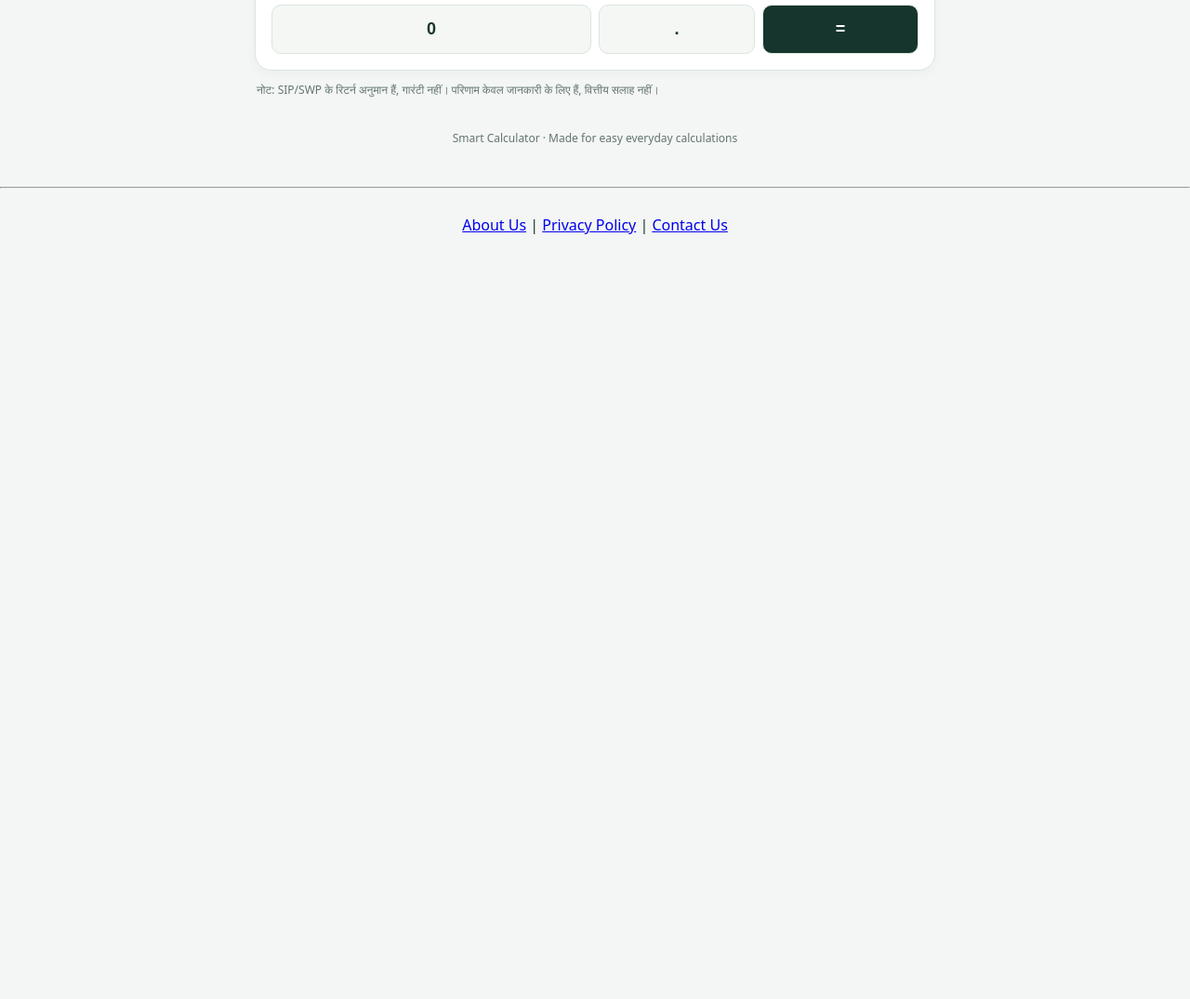
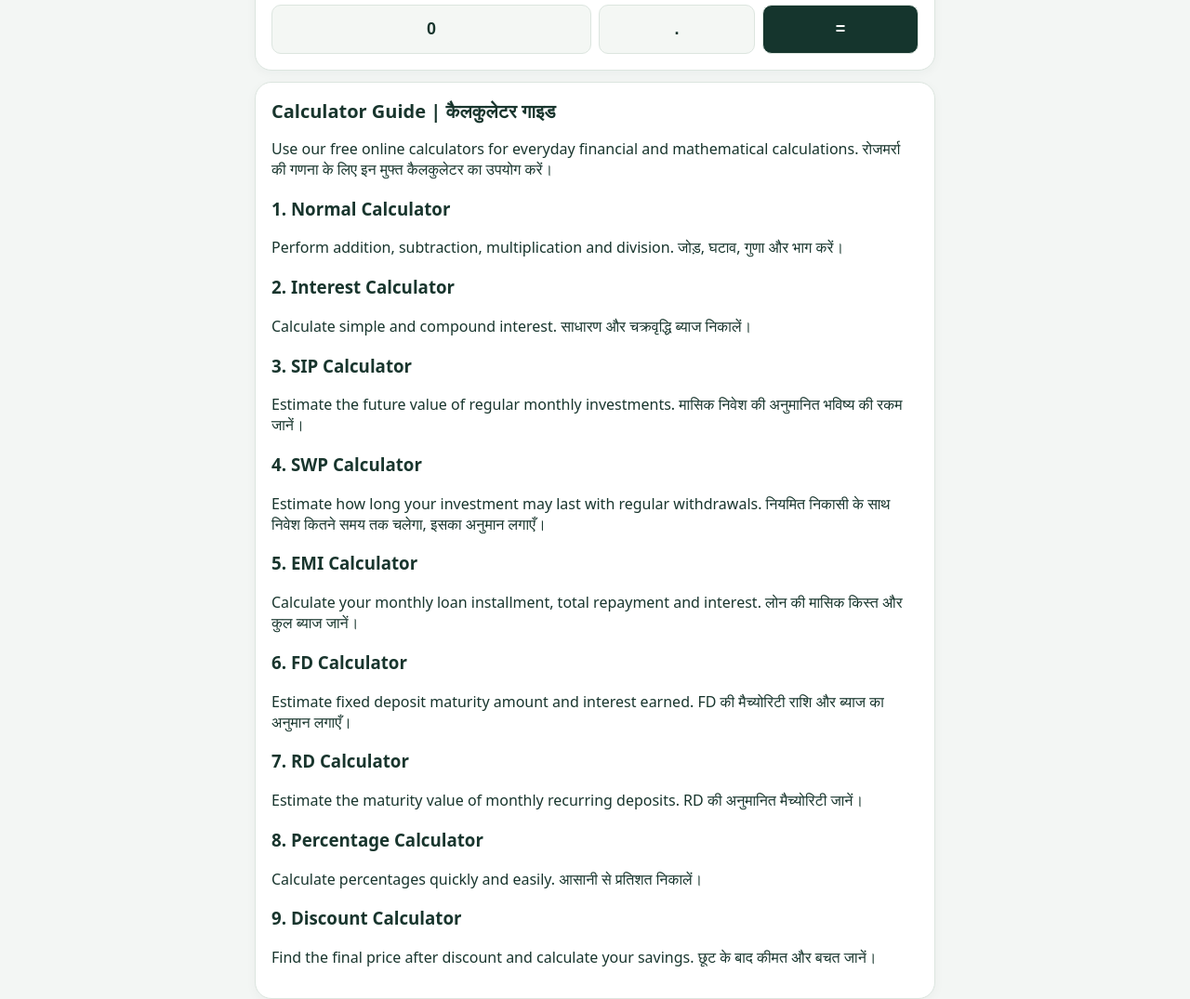
Before and after one commit to generate1-2/smart-calculator, a plain HTML site: page index.html in a window 1280 px wide. Shown: the part 1074-2149 px from the top of the page at 93% size. Before the commit the page ends 1347 px from the top, so only its background shows below. Drawn offline with Linux system fonts and the light colour scheme.

Commit message:
Add calculator guide section to index.html
Added a calculator guide section with descriptions for various calculators.

```diff
--- a/index.html
+++ b/index.html
@@ -5,7 +5,39 @@
 </style></head><body>
 <header><div class="wrap" style="padding:0"><small>SMART TOOLS</small><h1>Smart Calculator</h1><p>स्मार्ट कैलकुलेटर · Hindi + English</p></div></header>
 <main class="wrap"><div class="toolbar"><button id="hiBtn" class="active" onclick="setLang('hi')">हिंदी</button><button id="enBtn" onclick="setLang('en')">English</button></div>
-<div class="section-title" id="chooseTitle">कैलकुलेटर चुनें / Choose a calculator</div><div class="grid" id="menu"></div><section class="panel" id="toolPanel"></section><p class="note" id="disclaimer">नोट: SIP/SWP के रिटर्न अनुमान हैं, गारंटी नहीं। परिणाम केवल जानकारी के लिए हैं, वित्तीय सलाह नहीं।</p><div class="footer">Smart Calculator · Made for easy everyday calculations</div></main>
+<div class="section-title" id="chooseTitle">कैलकुलेटर चुनें / Choose a calculator</div><div class="grid" id="menu"></div><section class="panel" id="toolPanel"></section>
+<section class="panel" id="calculator-guide">
+<h2>Calculator Guide | कैलकुलेटर गाइड</h2>
+<p>Use our free online calculators for everyday financial and mathematical calculations. रोजमर्रा की गणना के लिए इन मुफ्त कैलकुलेटर का उपयोग करें।</p>
+
+<h3>1. Normal Calculator</h3>
+<p>Perform addition, subtraction, multiplication and division. जोड़, घटाव, गुणा और भाग करें।</p>
+
+<h3>2. Interest Calculator</h3>
+<p>Calculate simple and compound interest. साधारण और चक्रवृद्धि ब्याज निकालें।</p>
+
+<h3>3. SIP Calculator</h3>
+<p>Estimate the future value of regular monthly investments. मासिक निवेश की अनुमानित भविष्य की रकम जानें।</p>
+
+<h3>4. SWP Calculator</h3>
+<p>Estimate how long your investment may last with regular withdrawals. नियमित निकासी के साथ निवेश कितने समय तक चलेगा, इसका अनुमान लगाएँ।</p>
+
+<h3>5. EMI Calculator</h3>
+<p>Calculate your monthly loan installment, total repayment and interest. लोन की मासिक किस्त और कुल ब्याज जानें।</p>
+
+<h3>6. FD Calculator</h3>
+<p>Estimate fixed deposit maturity amount and interest earned. FD की मैच्योरिटी राशि और ब्याज का अनुमान लगाएँ।</p>
+
+<h3>7. RD Calculator</h3>
+<p>Estimate the maturity value of monthly recurring deposits. RD की अनुमानित मैच्योरिटी जानें।</p>
+
+<h3>8. Percentage Calculator</h3>
+<p>Calculate percentages quickly and easily. आसानी से प्रतिशत निकालें।</p>
+
+<h3>9. Discount Calculator</h3>
+<p>Find the final price after discount and calculate your savings. छूट के बाद कीमत और बचत जानें।</p>
+</section>
+  <p class="note" id="disclaimer">नोट: SIP/SWP के रिटर्न अनुमान हैं, गारंटी नहीं। परिणाम केवल जानकारी के लिए हैं, वित्तीय सलाह नहीं।</p><div class="footer">Smart Calculator · Made for easy everyday calculations</div></main>
 <script>
 let lang='hi',current='normal',expr='';const names={normal:['Normal Calculator','सामान्य कैलकुलेटर'],interest:['Interest Calculator','ब्याज कैलकुलेटर'],sip:['SIP Calculator','SIP निवेश कैलकुलेटर'],swp:['SWP Calculator','SWP निकासी कैलकुलेटर'],emi:['Loan EMI Calculator','लोन EMI कैलकुलेटर'],fd:['FD Calculator','FD कैलकुलेटर'],rd:['RD Calculator','RD कैलकुलेटर'],percent:['Percentage Calculator','प्रतिशत कैलकुलेटर'],discount:['Discount Calculator','डिस्काउंट कैलकुलेटर']};const desc={normal:['Basic maths','जोड़, घटाव, गुणा, भाग'],interest:['Simple & compound interest','साधारण और चक्रवृद्धि ब्याज'],sip:['Monthly investment estimate','मासिक निवेश का अनुमान'],swp:['Monthly withdrawal estimate','मासिक निकासी का अनुमान'],emi:['Monthly loan payment','मासिक लोन किस्त'],fd:['Fixed deposit maturity','FD की मैच्योरिटी'],rd:['Recurring deposit estimate','RD की अनुमानित रकम'],percent:['Find percentage','प्रतिशत निकालें'],discount:['Sale price and savings','छूट और अंतिम कीमत']};const money=n=>'₹'+(Number.isFinite(n)?n:0).toLocaleString('en-IN',{maximumFractionDigits:2});function tx(en,hi){return lang==='hi'?hi:en}function setLang(l){lang=l;document.getElementById('hiBtn').classList.toggle('active',l==='hi');document.getElementById('enBtn').classList.toggle('active',l==='en');renderMenu();renderTool()}
 function renderMenu(){document.getElementById('menu').innerHTML=Object.keys(names).map(k=>`<button class="tab ${current===k?'active':''}" onclick="choose('${k}')">${names[k][lang==='hi'?1:0]}<span>${desc[k][lang==='hi'?1:0]}</span></button>`).join('')}
```
